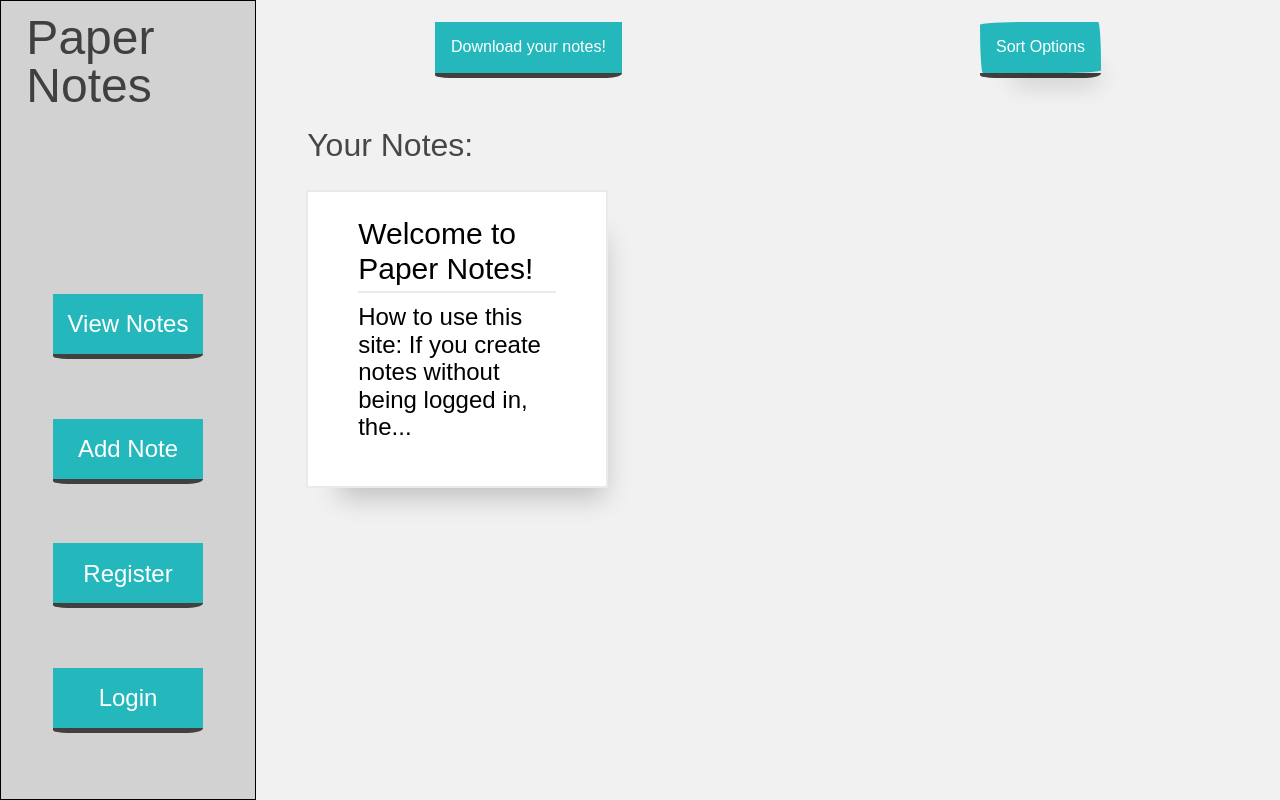
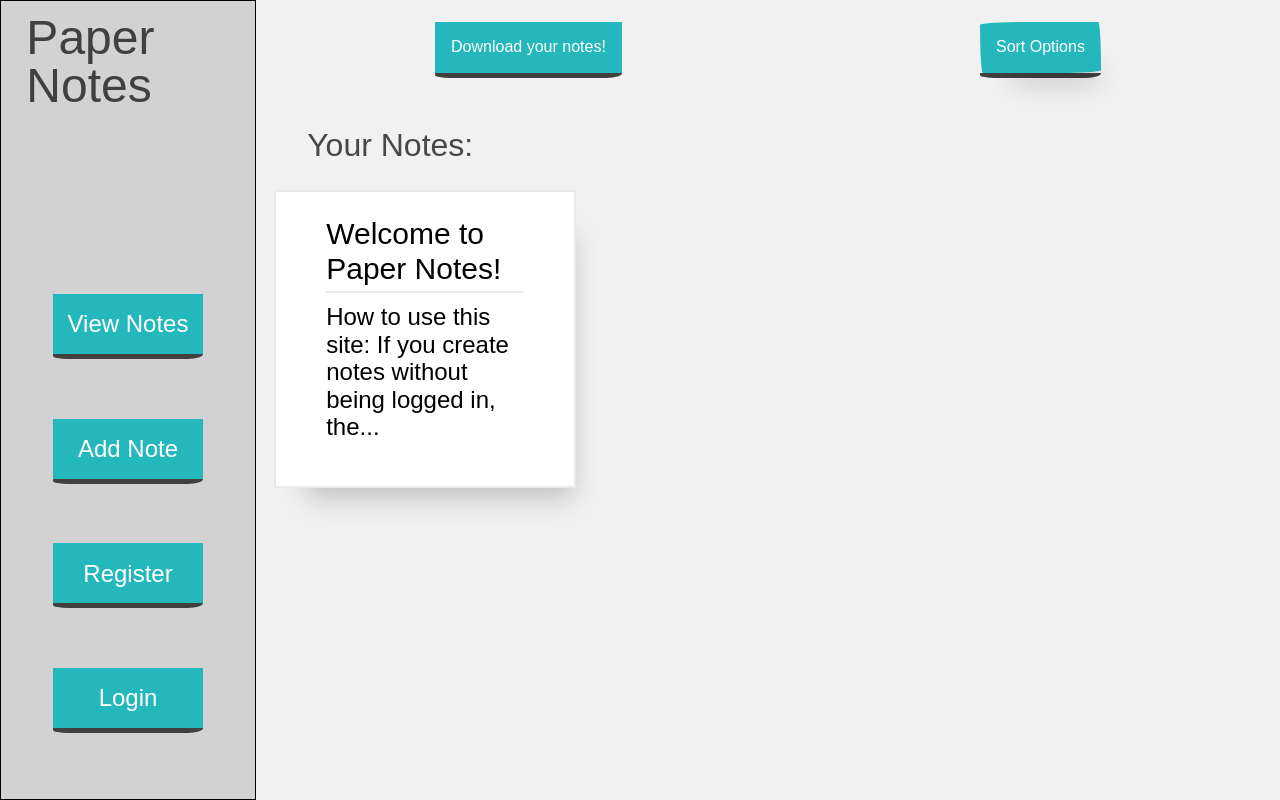
Before and after one commit to AM-Myrick/PaperCSS-FEPW, a React (Create React App) app: page / in a window 1280 px wide. Built offline with nearby package versions, Linux system fonts and the light colour scheme; a web font is replaced by a local one.

Commit message:
removes bad notecard css

```diff
--- a/src/Components/Notes/NoteCard.css
+++ b/src/Components/Notes/NoteCard.css
@@ -45,10 +45,6 @@
 }
 
 @media (min-width: 1000px) {
-  .notes a:nth-child(3n + 1) {
-    margin-left: calc(5% - 8px);
-  }
-
   .notes a {
     min-width: 240px;
     max-width: 240px;
```
